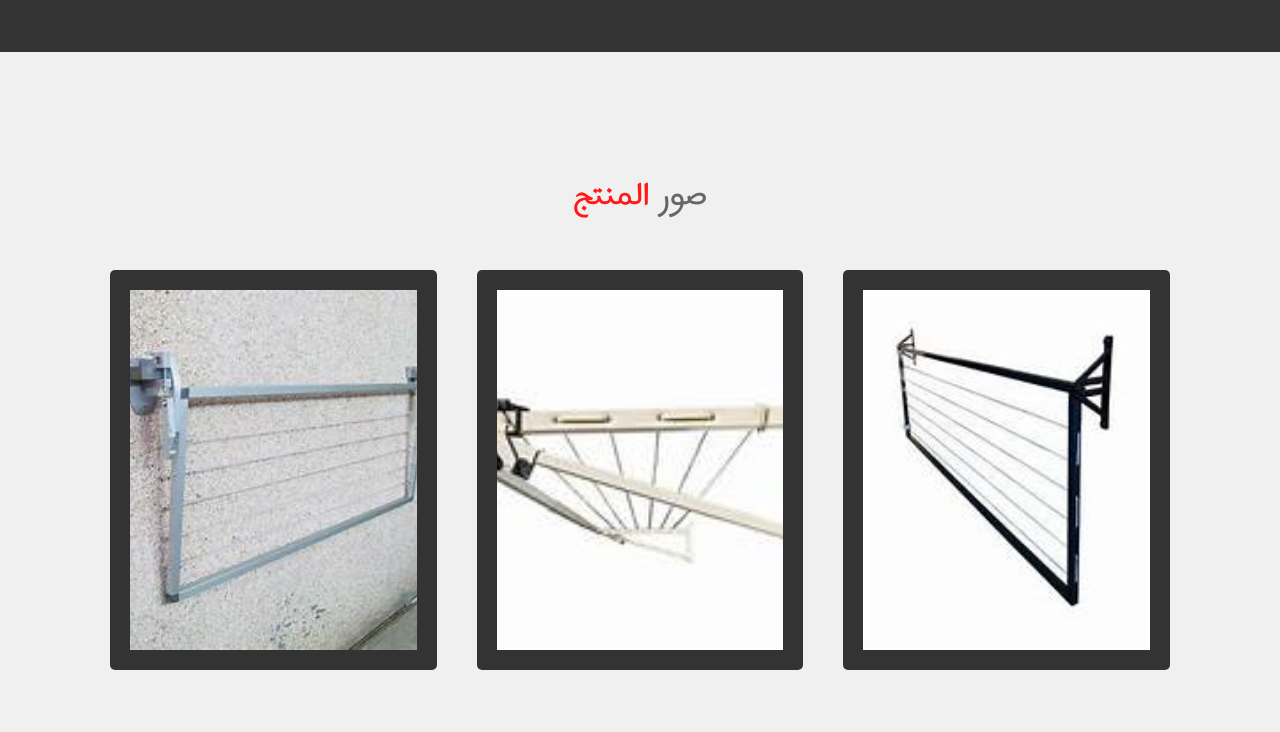
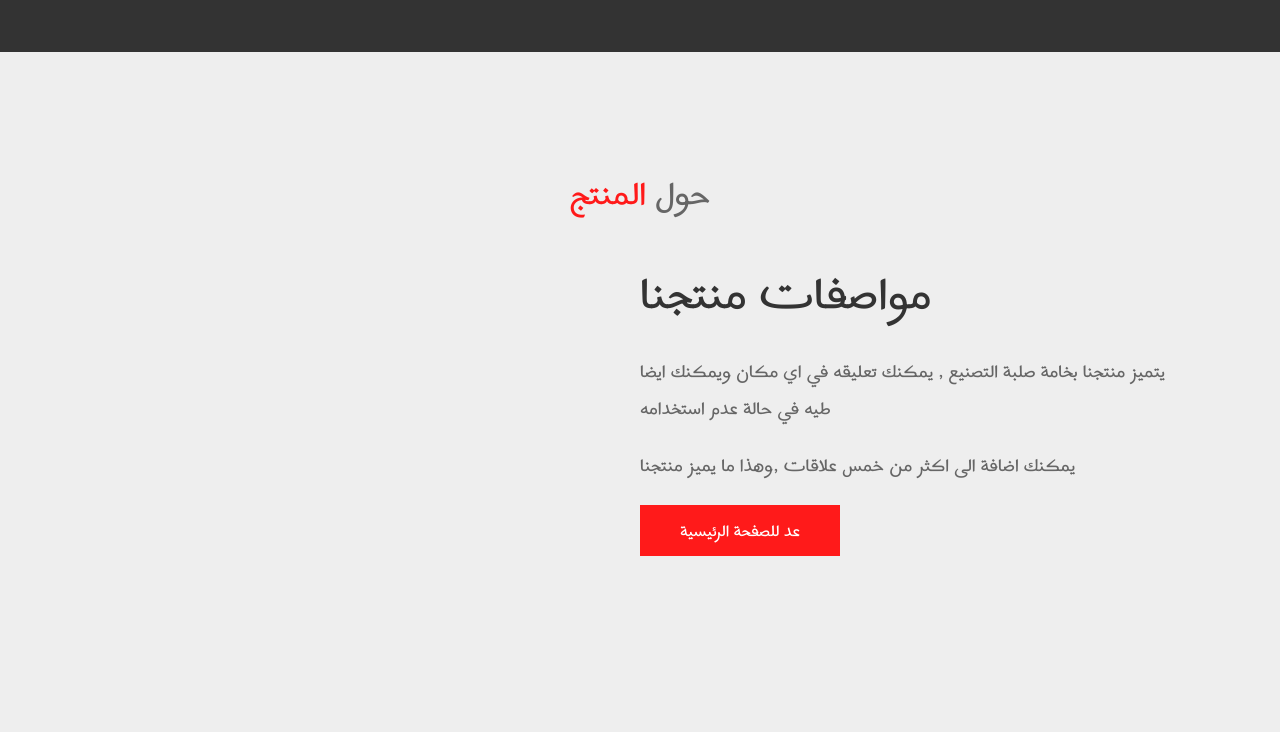
Before and after one commit to abdohadj/BH-market, a plain HTML site: page index.html in a window 1280 px wide. Shown: the part 748-1480 px from the top of the page. Drawn offline with nearby package versions, Linux system fonts and the light colour scheme; files whose address does not match are found by name.

Commit message:
Update index.html

```diff
--- a/index.html
+++ b/index.html
@@ -66,37 +66,6 @@
 
 
 
-
-
-<!-- gallery section starts  -->
-
-<section class="gallery" id="gallery">
-
- <h1 class="heading"> <span>صور</span> المنتج </h1>
-
- <div class="box-container">
-
-    <div class="box">
-        <img src="1.jpg" alt="">
-
-    </div>
-
-    <div class="box">
-        <img src="2.jpg" alt="">
-
-    </div>
-
-    <div class="box">
-        <img src="3.jpg" alt="">
-
-    </div>
-
-
-
- </div>
-
-</section>
-<!-- gallery section ends -->
 
 
 
```
